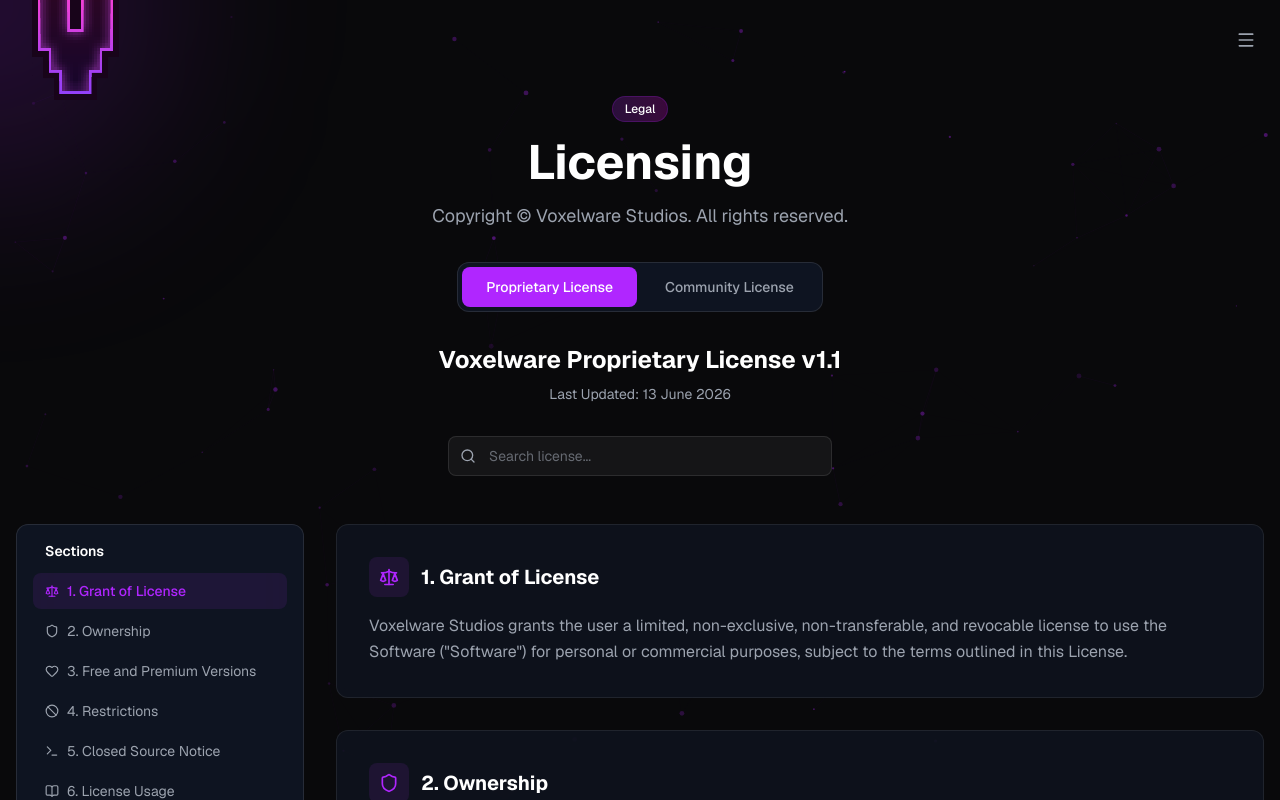
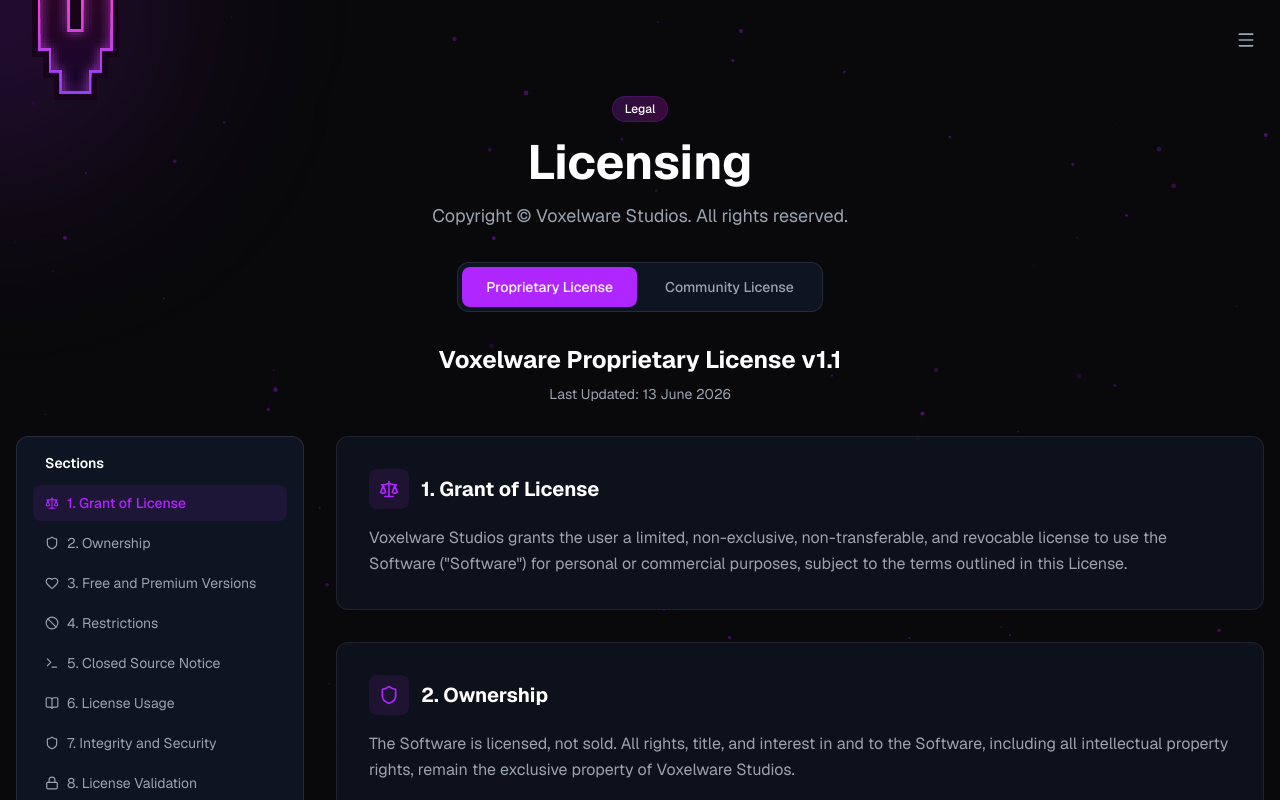
Before and after one commit to Voxelware-studios/Voxelware-Website, a Next.js app: page /licensing in a window 1280 px wide. Shown: the top 800 px of the page. Built offline with nearby package versions, Linux system fonts and the light colour scheme.

Commit message:
Remove Search license from VPL

```diff
--- a/src/app/licensing/page.tsx
+++ b/src/app/licensing/page.tsx
@@ -3,7 +3,6 @@
 import { useState } from "react"
 import { motion } from "framer-motion"
 import {
-  Search,
   FileText,
   Scale,
   Ban,
@@ -26,7 +25,6 @@
   Download,
   Check,
 } from "lucide-react"
-import { Input } from "@/components/ui/input"
 import { Badge } from "@/components/ui/badge"
 import { PageTransition } from "@/components/shared/page-transition"
 import { ScrollReveal } from "@/components/shared/scroll-reveal"
@@ -1054,7 +1052,6 @@
 
 export default function LicensingPage() {
   const [activeLicense, setActiveLicense] = useState<LicenseType>("proprietary")
-  const [search, setSearch] = useState("")
   const [activeSection, setActiveSection] = useState("grant-of-license")
   const [copied, setCopied] = useState(false)
   const [copiedVPL, setCopiedVPL] = useState(false)
@@ -1139,7 +1136,6 @@
               <button
                 onClick={() => {
                   setActiveLicense("proprietary")
-                  setSearch("")
                   setActiveSection("grant-of-license")
                 }}
                 className={`px-6 py-2.5 rounded-lg text-sm font-medium transition-all ${
@@ -1153,7 +1149,6 @@
               <button
                 onClick={() => {
                   setActiveLicense("community")
-                  setSearch("")
                   setActiveSection("definitions")
                 }}
                 className={`px-6 py-2.5 rounded-lg text-sm font-medium transition-all ${
@@ -1178,17 +1173,7 @@
                 </p>
               </ScrollReveal>
 
-          <div className="relative max-w-sm mx-auto mb-12">
-            <Search className="absolute left-3 top-1/2 -translate-y-1/2 w-4 h-4 text-muted" />
-            <Input
-              placeholder="Search license..."
-              value={search}
-              onChange={(e) => setSearch(e.target.value)}
-              className="pl-10"
-            />
-          </div>
-
-          <div className="grid lg:grid-cols-4 gap-8">
+              <div className="grid lg:grid-cols-4 gap-8">
             <ScrollReveal direction="left" className="lg:col-span-1">
               <nav className="sticky top-24 glass-strong rounded-xl p-4 max-h-[70vh] overflow-y-auto">
                 <h3 className="text-sm font-semibold mb-3 px-3">Sections</h3>
```
